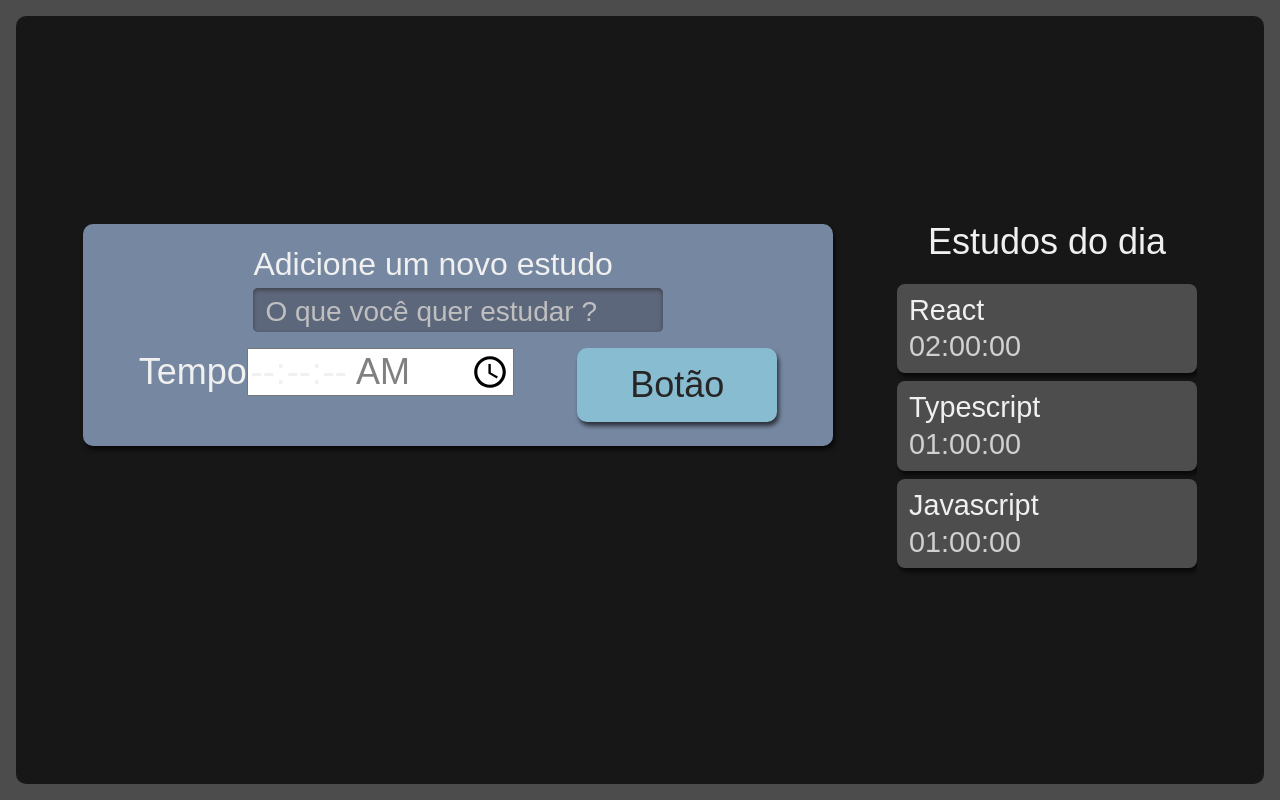
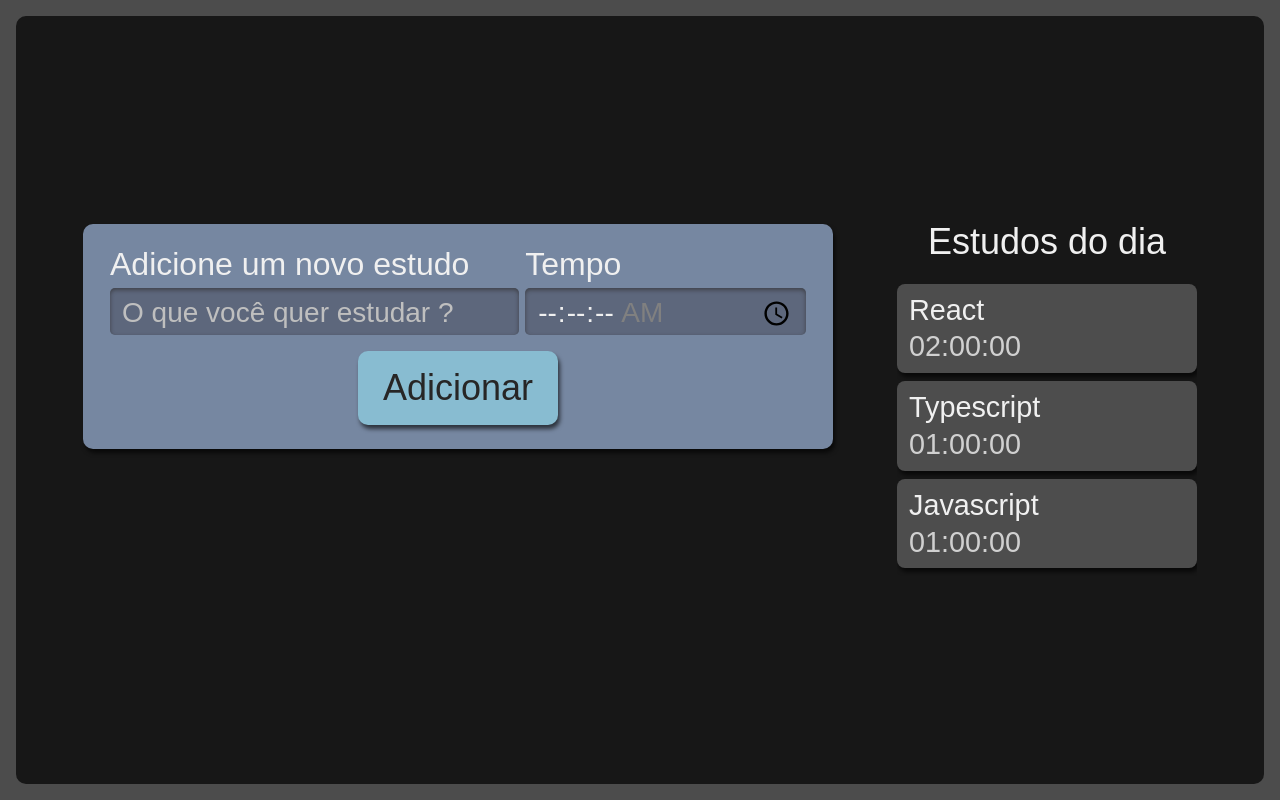
Before and after one commit to Leotrein/studies-list, a React (Create React App) app: page / in a window 1280 px wide. Built offline with nearby package versions, Linux system fonts and the light colour scheme.

Commit message:
css modules

```diff
--- a/package.json
+++ b/package.json
@@ -41,6 +41,7 @@
     ]
   },
   "devDependencies": {
-    "sass": "^1.65.1"
+    "sass": "^1.65.1",
+    "typescript-plugin-css-modules": "^5.0.1"
   }
 }
--- a/src/components/Button/index.tsx
+++ b/src/components/Button/index.tsx
@@ -1,9 +1,9 @@
 import React from "react";
-import "./style.scss";
+import style from "./Button.module.scss";
 
-class Botao extends React.Component {
+class Botao extends React.Component<React.PropsWithChildren> {
   render() {
-    return <button className="botao">Botão</button>;
+    return <button className={style.botao}>{this.props.children}</button>;
   }
 }
 
--- a/src/components/Form/index.tsx
+++ b/src/components/Form/index.tsx
@@ -1,12 +1,12 @@
 import React from "react";
 import Botao from "../Button";
-import "./style.scss";
+import style from "./Form.module.scss";
 
 class Formulario extends React.Component {
   render() {
     return (
-      <form className="novaTarefa">
-        <div className="inputContainer">
+      <form className={style.novaTarefa}>
+        <div className={style.inputContainer}>
           <label htmlFor="tarefa">Adicione um novo estudo</label>
           <input
             type="text"
@@ -16,7 +16,7 @@ class Formulario extends React.Component {
             required
           />
         </div>
-        <div>
+        <div className={style.inputContainer}>
           <label htmlFor="tempo">Tempo</label>
           <input
             type="time"
@@ -28,7 +28,7 @@ class Formulario extends React.Component {
             required
           />
         </div>
-        <Botao />
+        <Botao>Adicionar</Botao>
       </form>
     );
   }
--- a/src/components/List/index.tsx
+++ b/src/components/List/index.tsx
@@ -1,5 +1,5 @@
 import React from "react";
-import "./style.scss";
+import style from "./List.module.scss";
 
 function Lista() {
   const tarefas = [
@@ -18,11 +18,11 @@ function Lista() {
   ];
 
   return (
-    <aside className="listaTarefas">
+    <aside className={style.listaTarefas}>
       <h2>Estudos do dia</h2>
       <ul>
         {tarefas.map((item, index) => (
-          <li className="item" key={index}>
+          <li className={style.item} key={index}>
             <h3>{item.tarefa}</h3>
             <span>{item.tempo}</span>
           </li>
--- a/src/pages/App.tsx
+++ b/src/pages/App.tsx
@@ -1,10 +1,10 @@
 import Formulario from "../components/Form";
 import Lista from "../components/List";
-import "./style.scss";
+import style from "./App.module.scss";
 
 function App() {
   return (
-    <div className="AppStyle">
+    <div className={style.AppStyle}>
       <Formulario />
       <Lista />
     </div>
--- a/tsconfig.json
+++ b/tsconfig.json
@@ -21,7 +21,8 @@
     "resolveJsonModule": true,
     "isolatedModules": true,
     "noEmit": true,
-    "jsx": "react-jsx"
+    "jsx": "react-jsx",
+    "plugins": [{ "name": "typescript-plugin-css-modules" }]
   },
   "include": [
     "src"
```
Also changed, not shown: src/components/Button/Button.module.scss (renamed from src/components/Button/style.scss), src/components/Form/Form.module.scss (renamed from src/components/Form/style.scss), src/components/List/List.module.scss (line endings or trailing spaces), src/pages/App.module.scss (renamed from src/pages/style.scss), src/reset.css (indentation only), 2 other files (tests, documents, lock files or other folders).
